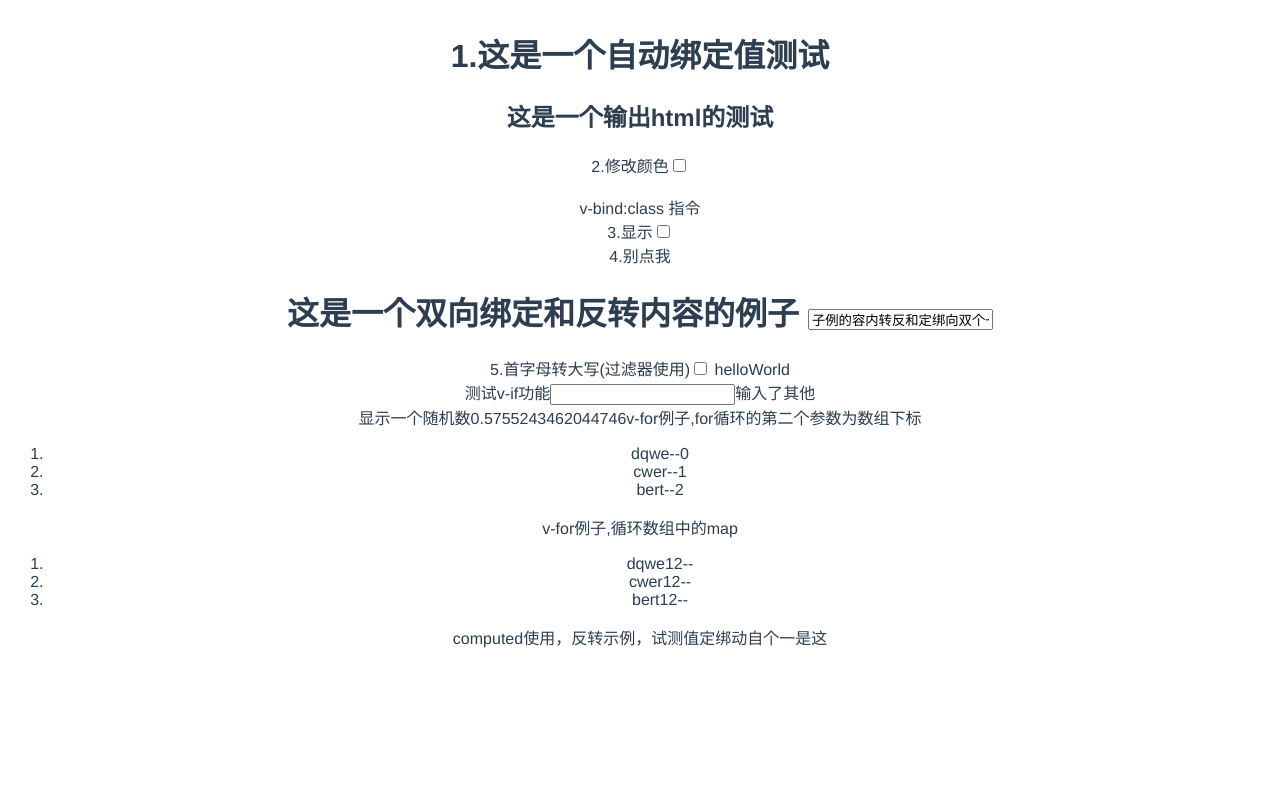
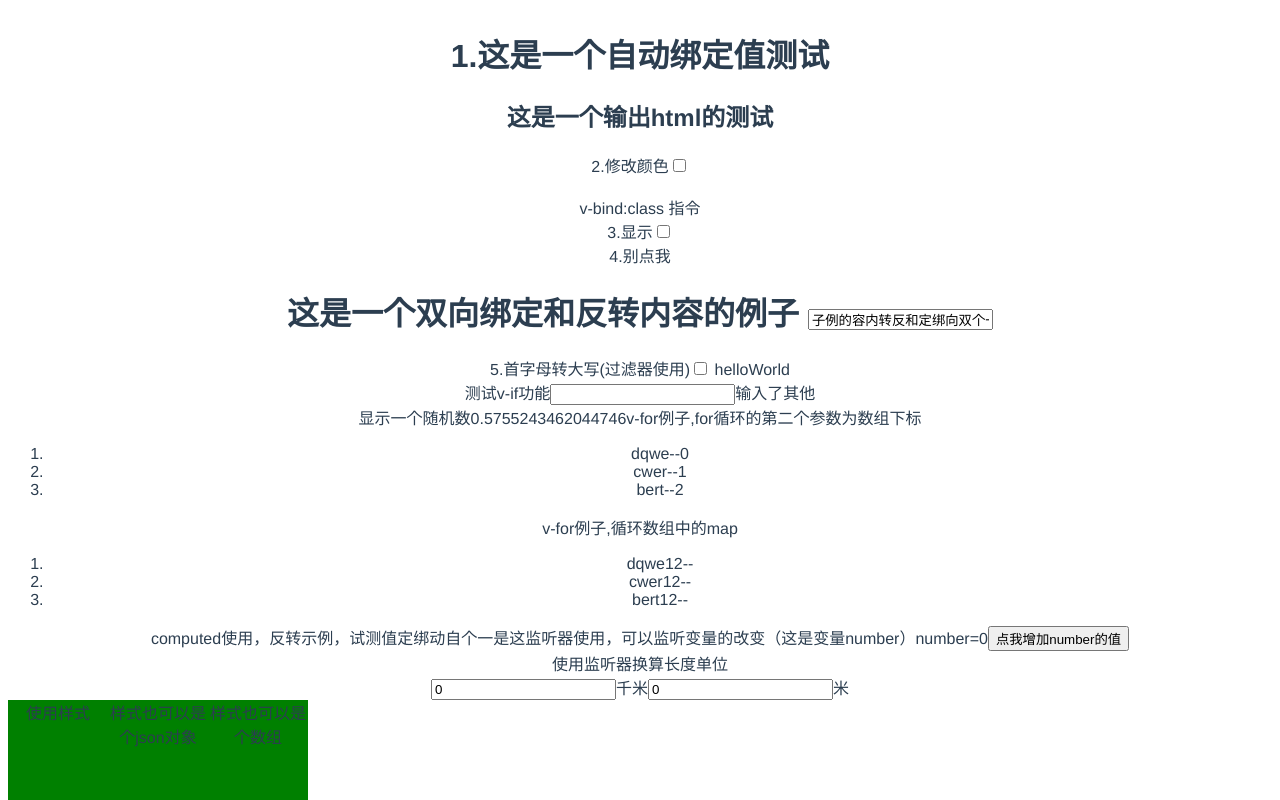
Before and after one commit to MinTiang/myVue, a Vue app: page /#/demo in a window 1280 px wide. Shown: the part 255-1055 px from the top of the page. Before the commit the page ends 912 px from the top, so only its background shows below. Built offline with nearby package versions, Linux system fonts and the light colour scheme.

Commit message:
绑定css

```diff
--- a/src/components/Demo.vue
+++ b/src/components/Demo.vue
@@ -42,6 +42,14 @@
       </li>
     </ol>
     <label>computed使用，反转示例，{{reverseMessage}}</label>
+    <label>监听器使用，可以监听变量的改变（这是变量number）number={{number}}</label>
+    <input type="button" value="点我增加number的值" @click="number++"><br>
+    <label>使用监听器换算长度单位</label><br>
+    <input type="text" v-model="kilometers"><label>千米</label>
+    <input type="text" v-model="meters" /><label>米</label><br>
+    <div v-bind:class="{active:active,'text_danger':hasError}">使用样式</div>
+    <div v-bind:class="cssObject">样式也可以是个json对象</div>
+    <div v-bind:class="[activeCss,text_dangerCss]">样式也可以是个数组</div>
   </div>
 </template>
 
@@ -59,10 +67,20 @@ export default {
       cap: 'helloWorld',
       show: '',
       randomNum: Math.random(),
+      number: 0,
+      meters: 0,
+      kilometers: 0,
       userList: [
         { name: 'dqwe', age: 12 }, { name: 'cwer', age: 12 }, { name: 'bert', age: 12 }
-      ]
-
+      ],
+      active: true,
+      hasError: true,
+      cssObject: {
+        active: true,
+        'text_danger': true
+      },
+      activeCss: 'active',
+      text_dangerCss: 'text_danger'
     }
   },
 
@@ -84,6 +102,17 @@ export default {
     reverseMessage: function () {
       return this.msg.split('').reverse('').join('')
     }
+  },
+  watch: {
+    number: function (nval, oval) {
+      alert('number由:' + oval + '变为:' + nval)
+    },
+    meters: function (val) {
+      this.kilometers = val / 1000
+    },
+    kilometers: function (val) {
+      this.meters = val * 1000
+    }
   }
 }
 </script>
@@ -93,4 +122,13 @@ export default {
   background: cadetblue;
   color: cornsilk;
 }
+.active {
+  width: 100px;
+  height: 100px;
+  background-color: red;
+  float: left;
+}
+.text_danger {
+  background-color: green;
+}
 </style>
```
